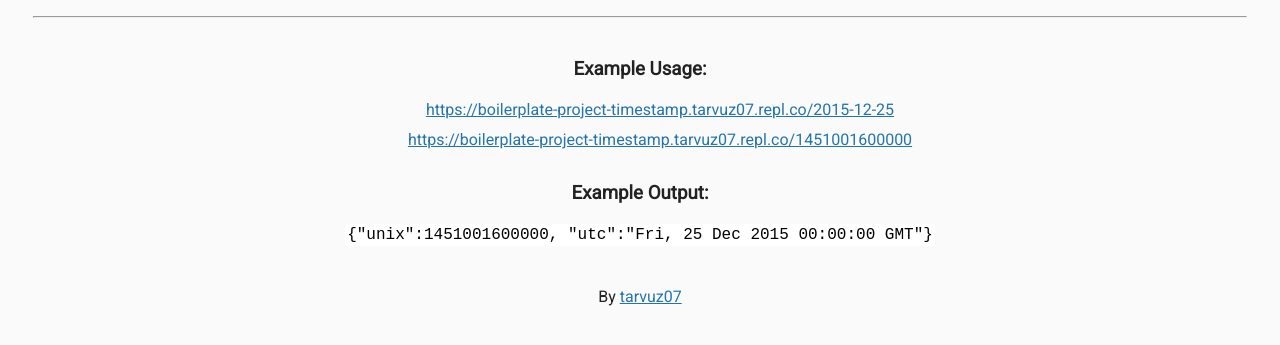
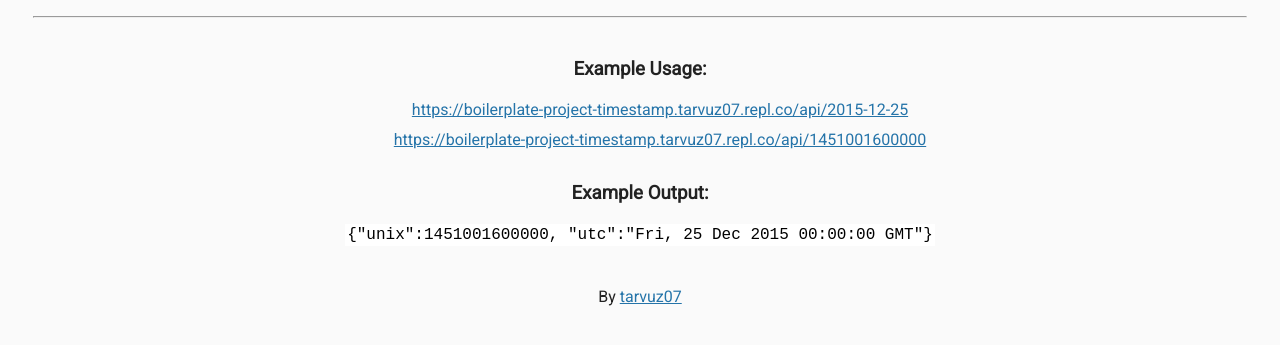
Before and after one commit to nigina23/camperbot-hello, a website: page views/index.html in a window 1280 px wide. Shown: the part 53-398 px from the top of the page. Drawn offline with Linux system fonts and the light colour scheme; files that its build step writes are made by us from their sources.

Commit message:
My Solution 2

```diff
--- a/index.js
+++ b/index.js
@@ -19,7 +19,6 @@ app.get("/", function (req, res) {
 });
 
 
-// API-Endpunkt für den Timestamp Microservice
 app.get('/api/:date?', function (req, res) {
   const { date } = req.params;
 
--- a/views/index.html
+++ b/views/index.html
@@ -1,10 +1,9 @@
 <!DOCTYPE html>
-
 <html>
    <head>
       <title>Timestamp Microservice | tarvuz07's Replit</title>
-      <link rel="shortcut icon" href="https://cdn.freecodecamp.org/universal/favicons        /favicon-32x32.png" type="image/x-icon"/>
-      <link href="https://fonts.googleapis.com/css?family=Roboto" rel="stylesheet"           type="text/css">
+      <link rel="shortcut icon" href="https://cdn.freecodecamp.org/universal/favicons/favicon-32x32.png" type="image/x-icon"/>
+      <link href="https://fonts.googleapis.com/css?family=Roboto" rel="stylesheet" type="text/css">
       <link href="style.css" rel="stylesheet" type="text/css">
    </head>
 
@@ -14,8 +13,8 @@
     <div class="container">
       <h3>Example Usage:</h3>
       <ul>
-        <li><a href="https://boilerplate-project-timestamp.tarvuz07.repl.co/api/2015-12-25">https://boilerplate-project-timestamp.tarvuz07.repl.co/2015-12-25</a></li>
-        <li><a href="https://boilerplate-project-timestamp.tarvuz07.repl.co/api/1451001600000">https://boilerplate-project-timestamp.tarvuz07.repl.co/1451001600000</a></li>
+        <li><a href="https://boilerplate-project-timestamp.tarvuz07.repl.co/api/2015-12-25">https://boilerplate-project-timestamp.tarvuz07.repl.co/api/2015-12-25</a></li>
+        <li><a href="https://boilerplate-project-timestamp.tarvuz07.repl.co/api/1451001600000">https://boilerplate-project-timestamp.tarvuz07.repl.co/api/1451001600000</a></li>
       </ul>
 
       <h3>Example Output:</h3>
```
